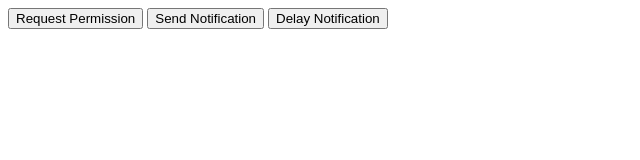
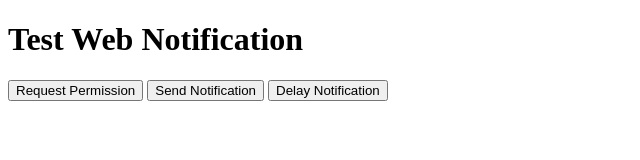
Before and after one commit to SurajSSingh/test-pwa-notify, a plain HTML site: page index.html in a window 1280 px wide. Shown: the whole page, without its empty margins (0-640 px from the left). Drawn offline with Linux system fonts and the light colour scheme.

Commit message:
Update index.html
Add H1 to show change

```diff
--- a/index.html
+++ b/index.html
@@ -9,6 +9,7 @@
 </head>
 
 <body>
+    <h1>Test Web Notification</h1>
     <button id="request-permission">Request Permission</button>
     <button id="send-notification">Send Notification</button>
     <button id="delay-notification">Delay Notification</button>
```
